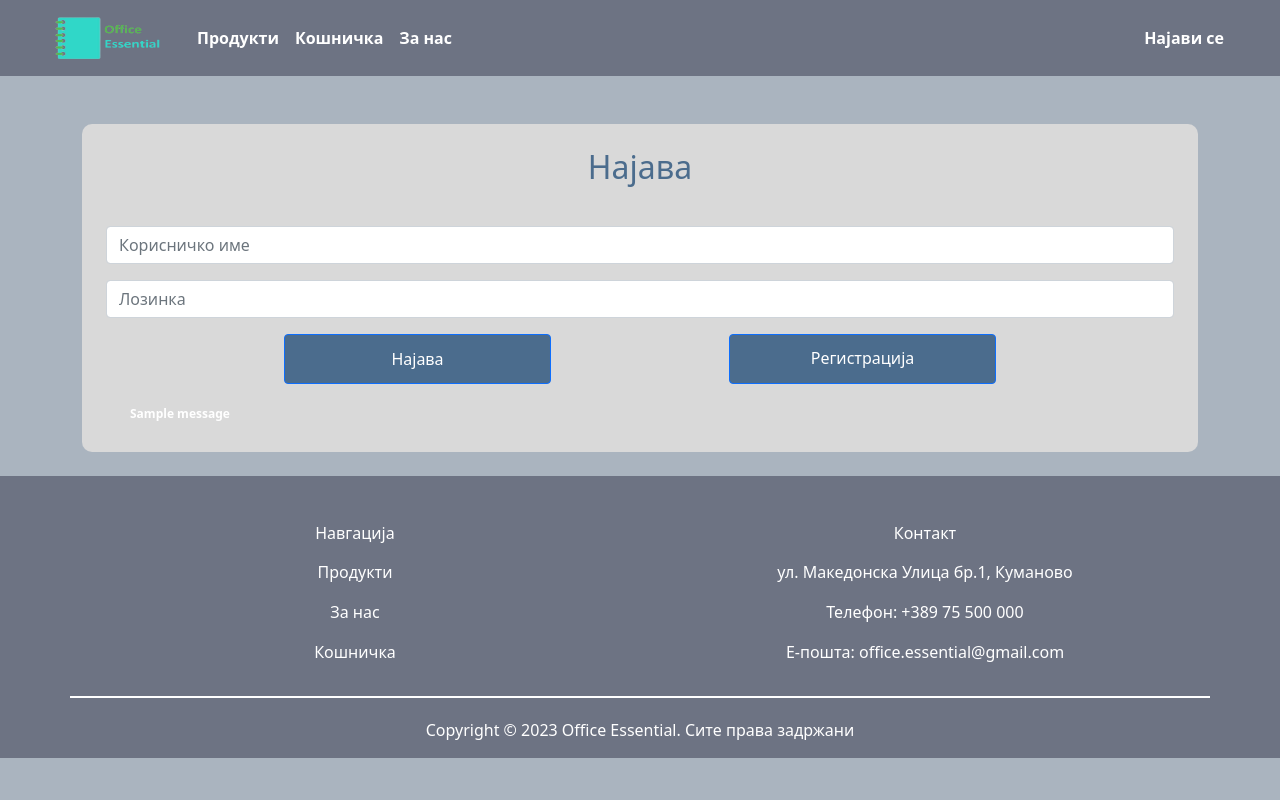
After one commit to MilanTodorovikj/DNICK-OfficeEssential, a Django app: page /login_page/ in a window 1280 px wide. The commit adds this page. Run offline with Django 4.2, Linux system fonts and the light colour scheme; tables that the repository leaves empty hold one stand-in row (values such as "Sample post"); one stand-in notice (Sample message) is shown.

Commit message:
login of users added

```diff
--- /dev/null
+++ b/Shop201083/ShopApp201083/templates/registration/login.html
@@ -0,0 +1,40 @@
+{% extends 'store/main.html' %}
+{% load static %}
+{% block content %}
+<div id="login-form" class="my-4 py-4 container px-4" style="background-color: #D9D9D9; border-radius: 10px">
+    <h2 class="text-center mb-4" style="color:#4B6C8D">Најава</h2>
+    <div class="row">
+        <div class="col-12">
+            <form method="post" action="{% url 'login_page' %}">
+                {% csrf_token %}
+                <input id="login_field" class="form-control my-3" type="text" placeholder="Корисничко име"
+                       name="username"
+                       aria-label="readonly input example">
+                <input id="password_field" class="form-control my-3" type="password" placeholder="Лозинка"
+                       name="password"
+                       aria-label="readonly input example">
+                <div class="d-flex align-items-center justify-content-evenly mt-3">
+                    <button id="log_in_button" class="btn btn-primary w-25"
+                            style="background-color: #4B6C8D; height: 50px">Најава
+                    </button>
+
+                    <a id="register_in_form_login" class="btn btn-primary w-25 text-center"
+                       style="background-color: #4B6C8D; height: 50px; padding-top: 11px"
+                       href="{% url 'register' %}">Регистрација</a>
+                </div>
+            </form>
+        </div>
+    </div>
+    {% if messages %}
+    {% for message in messages %}
+    {% if message.level == DEFAULT_MESSAGE_LEVELS.SUCCESS %}
+    <span class="badge text-bg-success mt-3 py-2 px-4">{{ message }}</span>
+    {% endif %}
+    {% if message.level == DEFAULT_MESSAGE_LEVELS.ERROR %}
+    <span class="badge text-bg-danger mt-3 py-2 px-4">{{ message }}</span>
+    {% endif %}
+    {% endfor %}
+    {% endif %}
+
+</div>
+{% endblock content %}
--- a/Shop201083/ShopApp201083/templates/store/main.html
+++ b/Shop201083/ShopApp201083/templates/store/main.html
@@ -42,7 +42,7 @@
             <div class="d-flex">
                 <ul class="navbar-nav me-auto mb-2 mb-lg-0">
                     <li class="nav-item">
-                        <a class="nav-link text-white" href="#">Најави се</a>
+                        <a class="nav-link text-white" href="/login_page">Најави се</a>
                     </li>
                 </ul>
             </div>
--- a/Shop201083/ShopApp201083/urls.py
+++ b/Shop201083/ShopApp201083/urls.py
@@ -13,4 +13,5 @@ urlpatterns = [
     path('order_item_change/<int:product_id>/<int:quantity>', views.order_item_change, name='order_item_change'),
     path('confirmation/', views.confirmation, name='confirmation'),
     path('register/', views.register, name='register'),
+    path('login_page/', views.login_page, name='login_page'),
 ] + static(settings.MEDIA_URL, document_root=settings.MEDIA_ROOT)
--- a/Shop201083/ShopApp201083/views.py
+++ b/Shop201083/ShopApp201083/views.py
@@ -1,3 +1,4 @@
+from django.contrib.auth import authenticate, login
 from django.shortcuts import render, redirect, get_object_or_404
 
 from .forms import CreateUserForm
@@ -115,10 +116,27 @@ def register(request):
             shop_user.save()
 
             messages.add_message(request, messages.SUCCESS, 'Account was created for ' + user.username)
-            return redirect('store')
+            return redirect('login_page')
 
     context = {"form": form}
     return render(request, "registration/register.html", context=context)
+
+
+def login_page(request):
+    if request.method == 'POST':
+        username = request.POST.get('username')
+        password = request.POST.get('password')
+
+        user = authenticate(request, username=username, password=password)
+
+        if user is not None:
+            login(request, user)
+            return redirect('store')
+        else:
+            messages.add_message(request, messages.ERROR, 'Bad credentials')
+
+    context = {}
+    return render(request, "registration/login.html", context=context)
 
 #
 # def product_list(request):
```
Also changed, not shown: Shop201083/ShopApp201083/templates/registration/register.html (+8 -7 lines), Shop201083/db.sqlite3.
